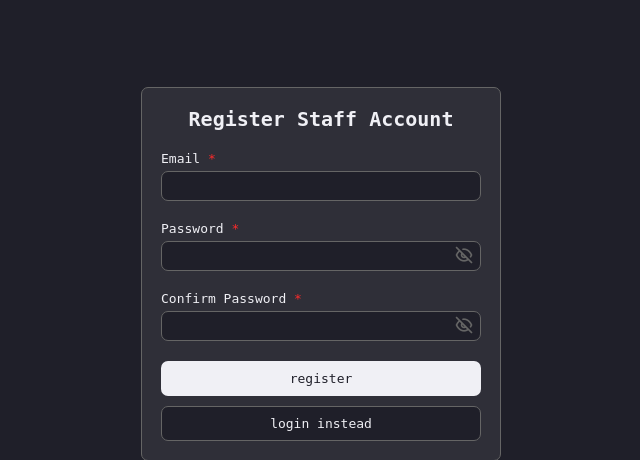
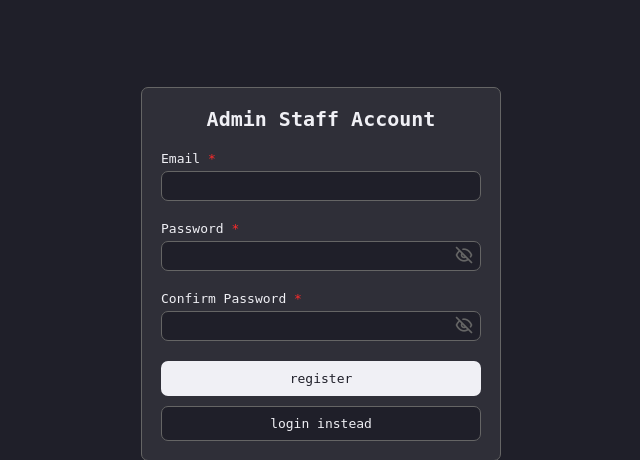
Before and after one commit to nekolaiv/cssc, a PHP site: page /cssc/src/views/admin/register.php in a window 1280 px wide. Shown: the part 126-586 px from the top of the page, without its empty margins (319-959 px from the left). Run offline with PHP 8.4, Linux system fonts and the light colour scheme.

Commit message:
minor adjustments

```diff
--- a/src/views/admin/login.php
+++ b/src/views/admin/login.php
@@ -50,14 +50,14 @@ extract($_SESSION);
 <head>
     <meta charset="UTF-8">
     <meta name="viewport" content="width=device-width, initial-scale=1.0">
-    <title>Staff Login Form</title>
+    <title>Admin Login Form</title>
     <link rel="stylesheet" href="/cssc/src/css/global.css">
     <link rel="stylesheet" href="/cssc/src/css/auth.css">
     <link rel="stylesheet" href="https://unicons.iconscout.com/release/v4.0.0/css/line.css">
 </head>
 <body>
     <form action="" method="POST">
-        <h3>Staff Account</h3>
+        <h3>Admin Account</h3>
         <?php if (!empty($_SESSION['feedback'])): ?><span class="success feedback"><?= $_SESSION['feedback'] ?></span><br><?php unset($_SESSION['feedback']); endif; ?>
         <label for="email">Email <span class="error"><?= $required ?></span></label>
         <input type="email" name="email" id="email" value="<?php echo htmlspecialchars($email); ?>" required>
--- a/src/views/admin/register.php
+++ b/src/views/admin/register.php
@@ -51,14 +51,14 @@ if($_SERVER['REQUEST_METHOD'] === 'POST'){
 <head>
     <meta charset="UTF-8">
     <meta name="viewport" content="width=device-width, initial-scale=1.0">
-    <title>Staff Register Form</title>
+    <title>Admin Register Form</title>
     <link rel="stylesheet" href="/cssc/src/css/global.css">
     <link rel="stylesheet" href="/cssc/src/css/auth.css">
     <link rel="stylesheet" href="https://unicons.iconscout.com/release/v4.0.0/css/line.css">
 </head>
 <body>
     <form action="" method="POST">
-        <h3>Register Staff Account</h3>
+        <h3>Admin Staff Account</h3>
         <label for="email">Email <span class="error"><?= $required ?></span></label>
         <input type="email" name="email" id="email" value="<?php echo htmlspecialchars($email); ?>" required>
         <?php if (!empty($email_err)): ?><span class="error auth-err"><?= $email_err ?></span><br><?php endif; ?>
--- a/todolist.txt
+++ b/todolist.txt
@@ -16,3 +16,6 @@ STUDENT
 9. set logics for register page /
 10. set status variable for successful actions in auth
 11. hash passwords and handle auth logic /
+12. Set auth for admin
+13. set auth for stadd
+14. change show password
```
